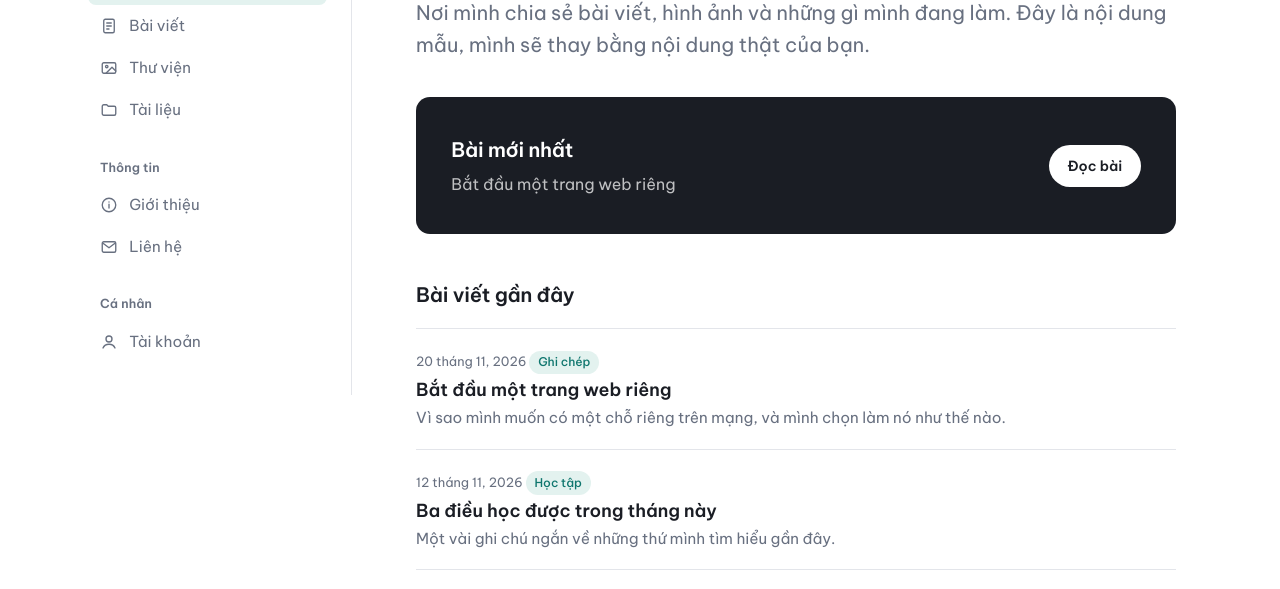
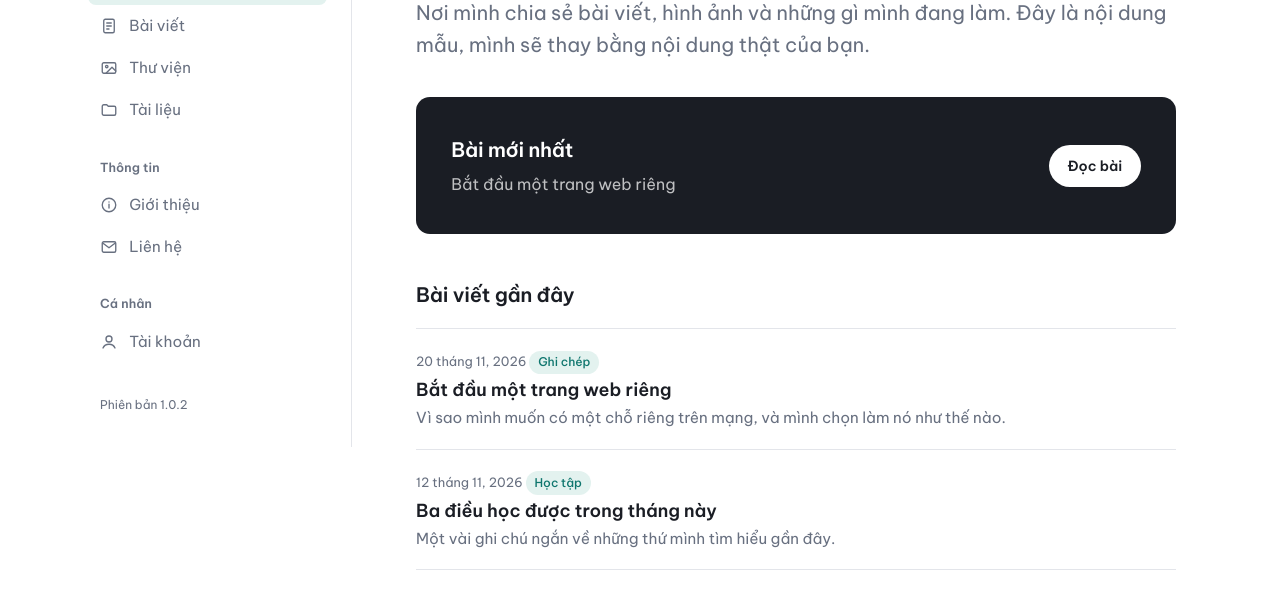
Before and after one commit to hieunguyen481/duanbachoan, a plain HTML site: page index.html in a window 1280 px wide. Shown: the part 168-757 px from the top of the page. Drawn offline with Linux system fonts and the light colour scheme.

Commit message:
v1.0.2: Thêm quản lý phiên bản (số phiên bản ở cuối menu, CHANGELOG, hướng dẫn)
Co-Authored-By: Claude Opus 5.5 <noreply@anthropic.com>
Claude-Session: https://claude.ai/code/session_014rSNEoZWVEvj518K4pGuvD

```diff
--- a/css/style.css
+++ b/css/style.css
@@ -137,6 +137,8 @@ svg { fill: none; stroke: currentColor; stroke-width: 1.8; stroke-linecap: round
   background: var(--accent); border-radius: 2px;
 }
 
+.nav-version { margin: 2rem 0 0 .75rem; font-size: .75rem; color: var(--muted); }
+
 /* ---------- Nội dung ---------- */
 .page-title { font-size: var(--s3); line-height: 1.15; letter-spacing: -0.025em; font-weight: 700; margin: 0 0 .6rem; }
 .lead { font-size: var(--s1); color: var(--muted); margin: 0 0 2.25rem; max-width: 56ch; line-height: 1.6; }
--- a/js/app.js
+++ b/js/app.js
@@ -175,7 +175,7 @@
       return '<div class="nav-group"><h2>' + esc(g.title) + "</h2><ul>" + g.items.map(function (it) {
         return '<li><a class="nav-link" href="#/' + it.id + '" data-id="' + it.id + '">' + icon(it.icon) + "<span>" + esc(it.label) + "</span></a></li>";
       }).join("") + "</ul></div>";
-    }).join("");
+    }).join("") + (S.version ? '<p class="nav-version">Phiên bản ' + esc(S.version) + "</p>" : "");
   }
 
   function setCurrent(id) {
--- a/js/content.js
+++ b/js/content.js
@@ -3,6 +3,7 @@
   Sửa chữ, thêm bài, thêm ảnh ở file này. Giao diện tự cập nhật theo.
 */
 window.SITE = {
+  version: "1.0.2",   // số phiên bản, tăng sau mỗi lần sửa (xem CHANGELOG.md)
   name: "Trang web của tôi",
   owner: "Bạn",
   email: "email-cua-ban@example.com",
```
Also changed, not shown: 4 other files.
